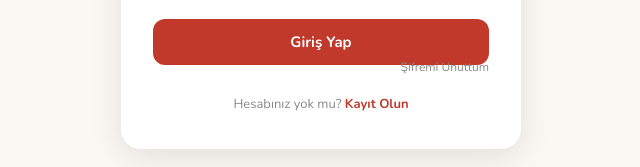
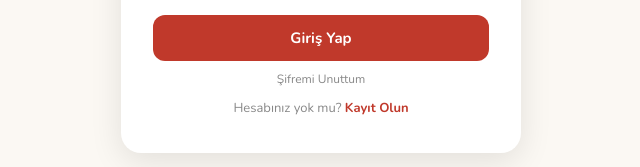
Before and after one commit to buraksefer-bs/baraka, a plain HTML site: page index.html in a window 1280 px wide. Shown: the part 507-674 px from the top of the page, without its empty margins (319-959 px from the left). Drawn offline with nearby package versions, Linux system fonts and the light colour scheme.

Commit message:
Add files via upload

```diff
--- a/index.html
+++ b/index.html
@@ -2473,14 +2473,14 @@ function showLoginScreen() {
         '">Giriş Yap</button>' +
 
         /* Şifremi unuttum linki */
-        '<p style="text-align:right;margin:-10px 0 16px">' +
+        '<p style="text-align:center;margin:6px 0 0">' +
           '<span onclick="showForgotScreen()" style="' +
-            'font-size:12px;color:#888;cursor:pointer;' +
+          'font-size:12px;color:#888;cursor:pointer;' +
           '">Şifremi Unuttum</span>' +
         '</p>' +
 
         /* Kayıt ol linki */
-        '<p style="text-align:center;font-size:13px;color:#888;margin-top:18px;margin-bottom:0">' +
+        '<p style="text-align:center;font-size:13px;color:#888;margin-top:10px;margin-bottom:0">' +
           'Hesabınız yok mu? ' +
           '<span onclick="showRegisterScreen()" style="' +
             'color:#C0392B;cursor:pointer;font-weight:700' +
```
